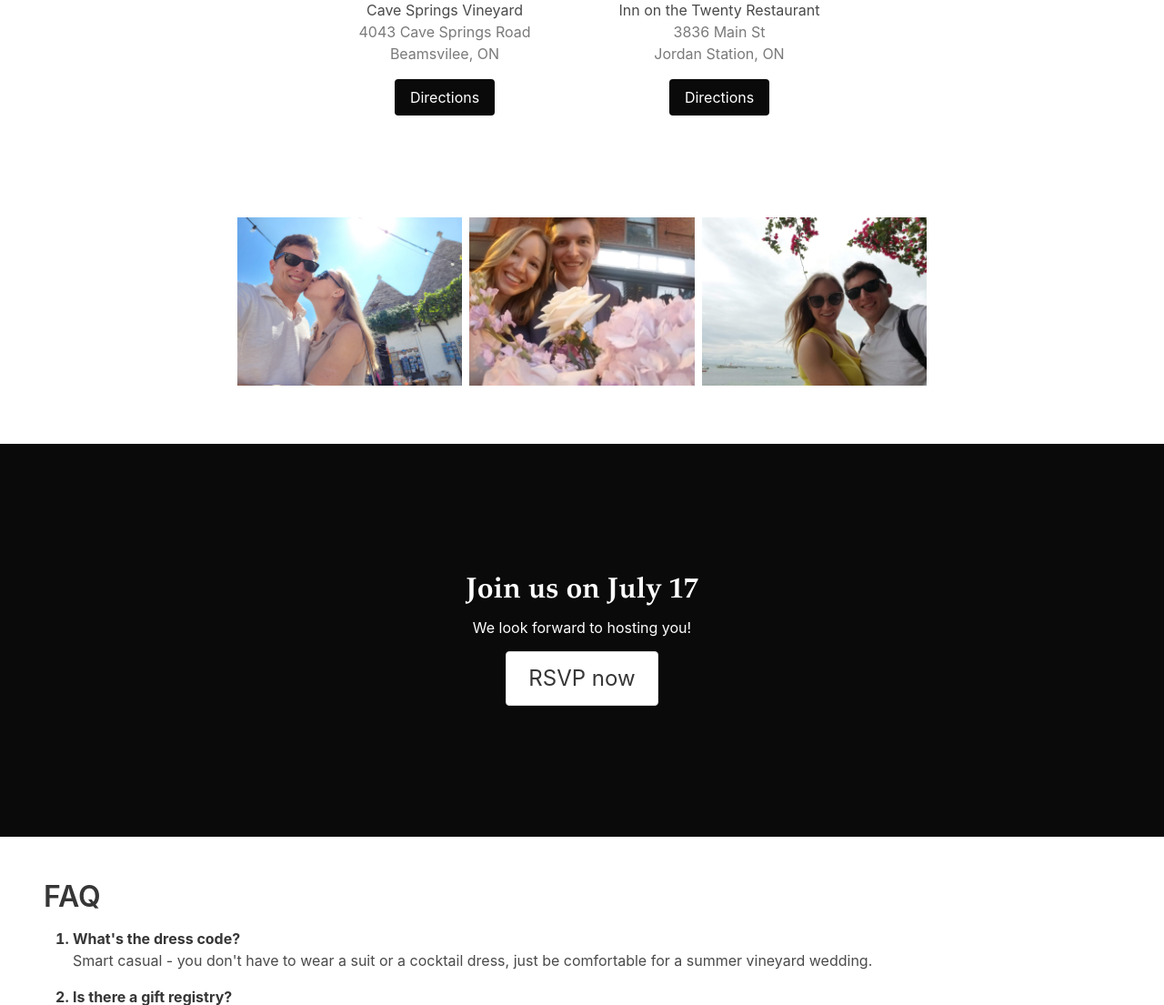
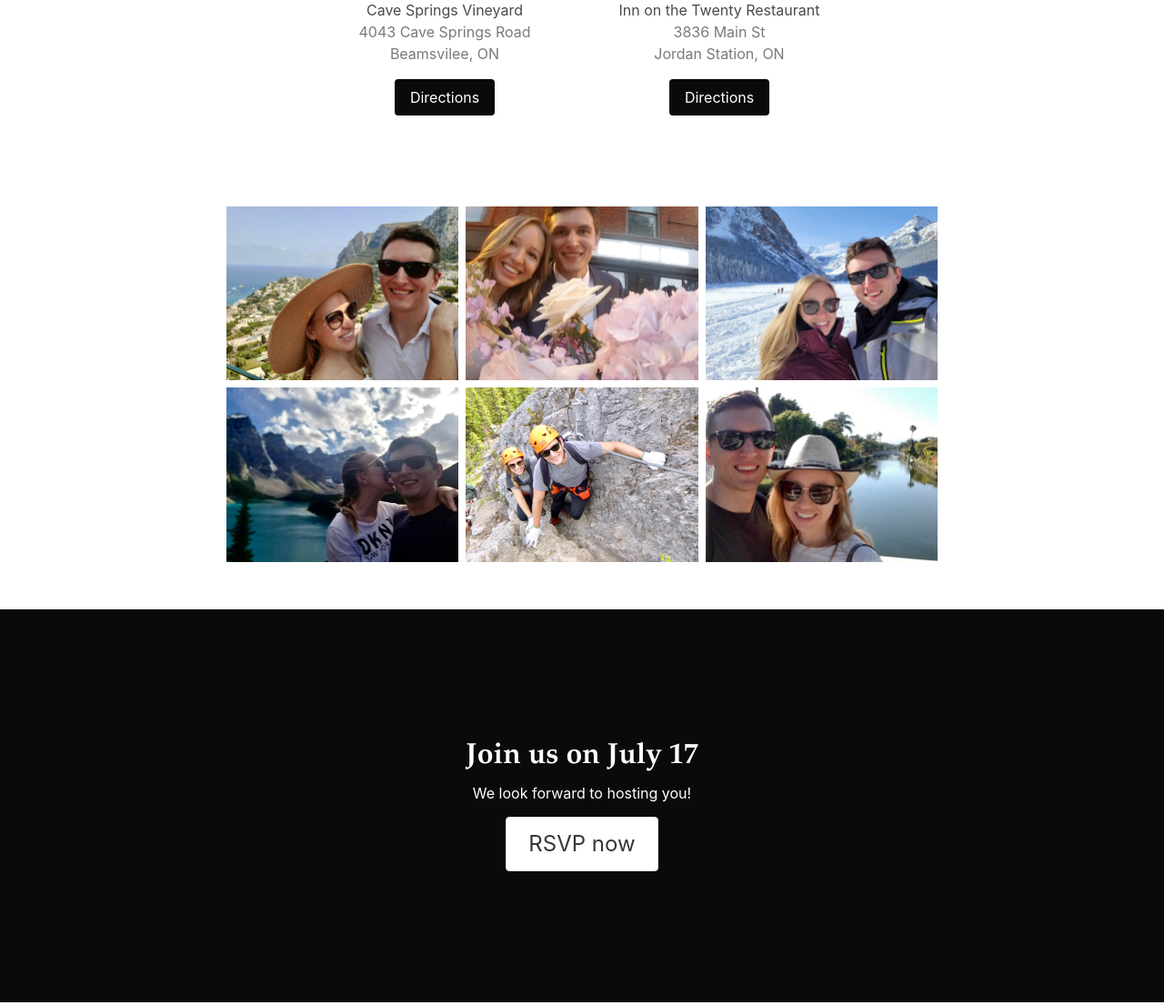
Before and after one commit to bgbauermann/wedding-website, a Flask app: page / in a window 1280 px wide. Shown: the part 1087-2192 px from the top of the page at 91% size. Run offline with Flask 2, Linux system fonts and the light colour scheme.

Commit message:
Add modal for pictures

```diff
--- a/wedding_app/static/guests.js
+++ b/wedding_app/static/guests.js
@@ -12,7 +12,6 @@ const modalConfirm = document.querySelector('#confirm-delete');
     });
 });
 
-
 // close modals
 (document.querySelectorAll('.modal-background, .modal-close')).forEach(el => {
     const target = el.closest('.modal');
--- a/wedding_app/static/main.css
+++ b/wedding_app/static/main.css
@@ -6,3 +6,11 @@ background-repeat: no-repeat;
 background-size: cover;
 position: relative;
 }
+
+#pic_tiles img{
+    cursor: pointer;
+}
+
+#pic_tiles img:hover{
+    opacity: 0.7;
+}
--- /dev/null
+++ b/wedding_app/static/pics.js
@@ -0,0 +1,20 @@
+const imgs = (document.querySelectorAll("#pic_tiles img") || []);
+const modal = document.querySelector('.modal');
+const modalImg = document.querySelector('.modal img');
+
+//Open modal and set img url to the image clicked
+imgs.forEach(el => {
+    el.addEventListener('click', () => {
+        modalImg.src = el.src;
+        modal.classList.add('is-active');
+    });
+});
+
+// close modals
+(document.querySelectorAll('.modal-background, .modal-close, .modal img')).forEach(el => {
+    const target = el.closest('.modal');
+
+    el.addEventListener('click', () => {
+        target.classList.remove('is-active');
+    });
+});
--- a/wedding_app/templates/home.html
+++ b/wedding_app/templates/home.html
@@ -35,6 +35,7 @@
         </div>
     </div>
 </section>
+
 <section class="section">
     <div class="columns">
         <div class="column is-one-quarter is-offset-one-quarter">
@@ -61,31 +62,7 @@
     </div>
 </section>
 
-<section class="section">
-    <div class="column is-8 is-offset-2">
-        <div class="tile is-ancestor">
-            <div class="tile is-vertical">
-                <div class="tile is-parent">
-                    <div class="tile is-child p-1">
-                        <figure class="image is-4by3">
-                            <img src={{ url_for('static', filename='img/alberobello.jpeg' ) }}>
-                        </figure>
-                    </div>
-                    <div class="tile is-child p-1">
-                        <figure class="image is-4by3">
-                            <img src={{ url_for('static', filename='img/wedding.jpeg' ) }}>
-                        </figure>
-                    </div>
-                    <div class="tile is-child p-1">
-                        <figure class="image is-4by3">
-                            <img src={{ url_for('static', filename='img/buzios.jpeg' ) }}>
-                        </figure>
-                    </div>
-                </div>
-            </div>
-        </div>
-    </div>
-</section>
+{% include "pictures.html" %}
 
 <section class="section is-medium has-background-black">
     <div class="content has-text-centered">
--- /dev/null
+++ b/wedding_app/templates/pictures.html
@@ -0,0 +1,58 @@
+{% block pictures %}
+
+<section class="section" id="pic_tiles">
+    <div class="column is-8 is-offset-2">
+        <div class="tile is-ancestor">
+            <div class="tile is-vertical">
+                <div class="tile is-parent p-0">
+                    <div class="tile is-child p-1">
+                        <figure class="image is-4by3">
+                            <img src={{ url_for('static', filename='img/capri.jpeg' ) }}>
+                        </figure>
+                    </div>
+                    <div class="tile is-child p-1">
+                        <figure class="image is-4by3">
+                            <img src={{ url_for('static', filename='img/wedding.jpeg' ) }}>
+                        </figure>
+                    </div>
+                    <div class="tile is-child p-1">
+                        <figure class="image is-4by3">
+                            <img src={{ url_for('static', filename='img/louise.jpeg' ) }}>
+                        </figure>
+                    </div>
+                </div>
+                <div class="tile is-parent p-0">
+                    <div class="tile is-child p-1">
+                        <figure class="image is-4by3">
+                            <img src={{ url_for('static', filename='img/moraine.jpeg' ) }}>
+                        </figure>
+                    </div>
+                    <div class="tile is-child p-1">
+                        <figure class="image is-4by3">
+                            <img src={{ url_for('static', filename='img/viaf.jpeg' ) }}>
+                        </figure>
+                    </div>
+                    <div class="tile is-child p-1">
+                        <figure class="image is-4by3">
+                            <img src={{ url_for('static', filename='img/la.jpeg' ) }}>
+                        </figure>
+                    </div>
+                </div>
+            </div>
+        </div>
+    </div>
+</section>
+
+<div class="modal">
+    <div class="modal-background"></div>
+        <div class="modal-content">
+            <figure class="image">
+                <img src={{ url_for('static', filename='img/moraine.jpeg' ) }}>
+            </figure>
+        </div>
+        <button class="modal-close is-large" aria-label="close"></button>
+  </div>
+
+<script src={{url_for('static', filename='pics.js')}}> </script>
+
+{% endblock pictures %}
```
Also changed, not shown: wedding_app/static/img/alberobello.jpeg (deleted), wedding_app/static/img/buzios.jpeg (deleted), wedding_app/static/img/capri.jpeg (added), wedding_app/static/img/la.jpeg (added), wedding_app/static/img/louise.jpeg (added), wedding_app/static/img/moraine.jpeg (added), wedding_app/static/img/viaf.jpeg (added), 1 other file.
